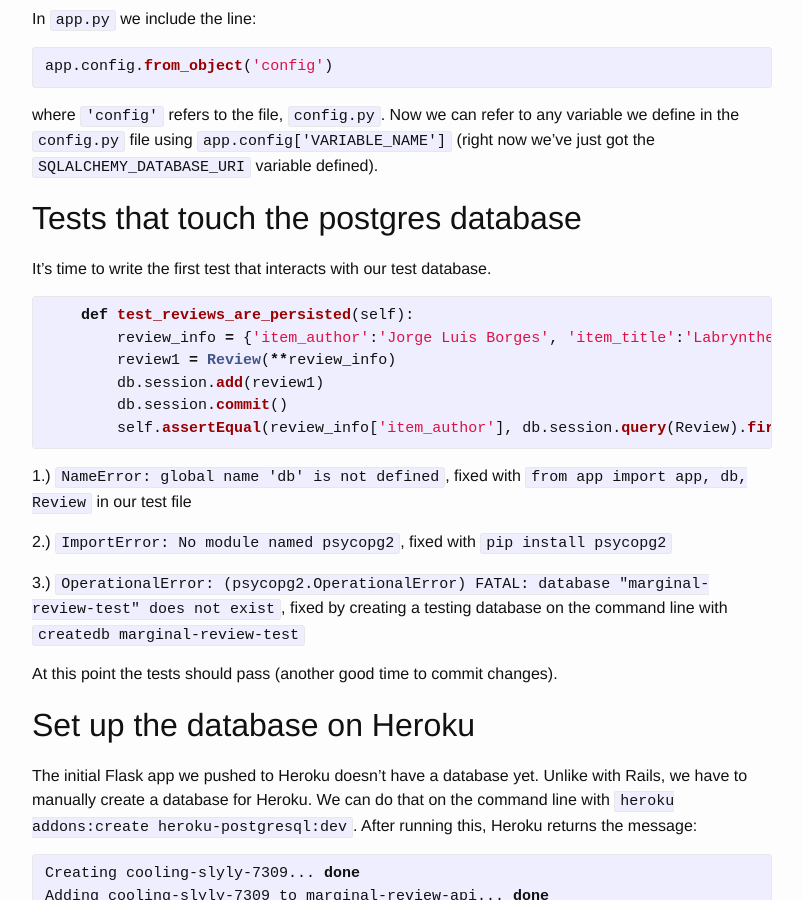
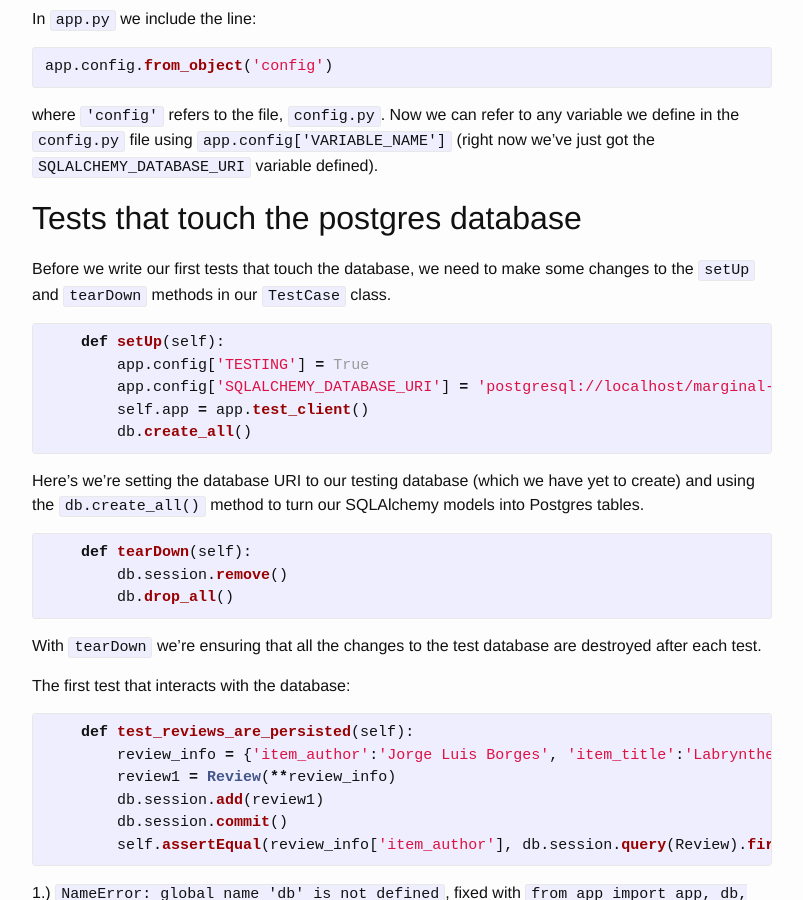
Before and after one commit to cfmeyers/cfmeyers.github.io, a Jekyll site: the page built from _posts/2015-05-20-tdding-a-flask-api.markdown, in a window 1280 px wide and 900 px high, scrolled down 5415 px. Shown: the whole window, without its empty margins (238-1041 px from the left). Built offline with Jekyll 4.4.1, drawn with Linux system fonts in a browser that asks for light colours; some of the changed text lies outside the part shown.

Commit message:
update tdding flask api

```diff
--- a/_posts/2015-05-20-tdding-a-flask-api.markdown
+++ b/_posts/2015-05-20-tdding-a-flask-api.markdown
@@ -246,7 +246,27 @@ where `'config'` refers to the file, `config.py`.  Now we can refer to any varia
 
 ##Tests that touch the postgres database
 
-It's time to write the first test that interacts with our test database.
+Before we write our first tests that touch the database, we need to make some changes to the `setUp` and `tearDown` methods in our `TestCase` class.
+
+{% highlight python %}
+    def setUp(self):
+        app.config['TESTING'] = True
+        app.config['SQLALCHEMY_DATABASE_URI'] = 'postgresql://localhost/marginal-review-test'
+        self.app = app.test_client()
+        db.create_all()
+{% endhighlight %}
+
+Here's we're setting the database URI to our testing database (which we have yet to create) and using the `db.create_all()` method to turn our SQLAlchemy models into Postgres tables.
+
+{% highlight python %}
+    def tearDown(self):
+        db.session.remove()
+        db.drop_all()
+{% endhighlight %}
+
+With `tearDown` we're ensuring that all the changes to the test database are destroyed after each test.
+
+The first test that interacts with the database:
 
 {% highlight python %}
     def test_reviews_are_persisted(self):
@@ -307,8 +327,6 @@ Be sure to update your requirements.txt to include `psycopg2`.  After we commit
 
 The rest of the tests and app are relatively prosaic; you can see the code at [this github repo](https://github.com/cfmeyers/mr-reviews-api).  The API itself is deployed to Heroku [here](https://marginal-review-api.herokuapp.com/api/v1/reviews).
 
-
-
 ##Helpful Links
 
 -  [setting-up-unit-tests-with-flask](http://kronosapiens.github.io/blog/2014/07/29/setting-up-unit-tests-with-flask/)
```
Also changed, not shown: other parts of _posts/2015-05-20-tdding-a-flask-api.markdown (+2 -2 lines).
